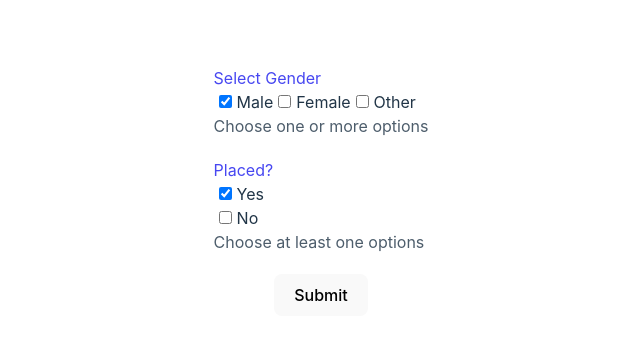
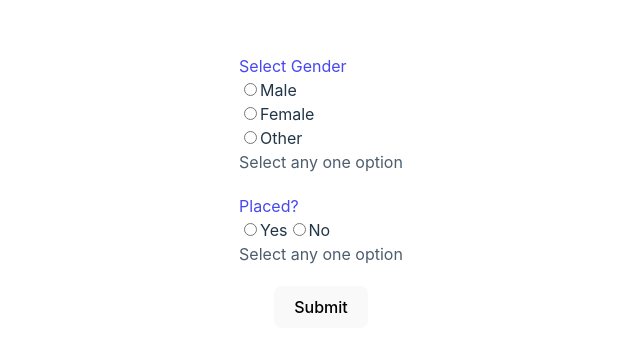
Before and after one commit to sac6inarya/react-form-lib, a React (Vite) app: page / in a window 1280 px wide. Shown: the part 219-570 px from the top of the page, without its empty margins (319-959 px from the left). Built offline with nearby package versions, Linux system fonts and the light colour scheme.

Commit message:
Radio and Checkbox done

```diff
--- a/src/App.tsx
+++ b/src/App.tsx
@@ -1,50 +1,49 @@
 import "./App.css";
-import CheckBox, { FieldProps } from "./components/Checkbox/index";
-import { Option } from "./components/Checkbox/index";
+import Radio, { RadioFieldProps } from "./components/Radio/index";
+import { Option } from "./components/Radio/index";
 import { Formik } from "formik";
 import * as Yup from "yup";
+// import { ReactForm } from "react-forms";
 
 const genderOptions: Option[] = [
   { value: "male", label: "Male" },
   { value: "female", label: "Female" },
   { value: "other", label: "Other" },
 ];
-const genderFieldProps: FieldProps = {
+const genderFieldProps: RadioFieldProps = {
   name: "gender",
   options: genderOptions,
   header: "Select Gender",
-  helperText: "Choose one or more options",
+  helperText: "Select any one option",
+  column: true,
 };
 
 const placedOptions: Option[] = [
   { value: "yes", label: "Yes" },
   { value: "no", label: "No" },
 ];
-const placedFieldProps: FieldProps = {
+const placedFieldProps: RadioFieldProps = {
   name: "placed",
   options: placedOptions,
   header: "Placed?",
-  helperText: "Choose at least one options",
-  column: true,
+  helperText: "Select any one option",
 };
 
 function App() {
   const validationSchema = Yup.object({
-    gender: Yup.array()
-      .min(1, "At least one option is required")
-      .of(Yup.string()),
-    placed: Yup.array()
-      .min(1, "At least one option is required")
-      .of(Yup.string()),
+    gender: Yup.string().required("Required"),
+    placed: Yup.string().required("Required"),
   });
+
+  const initialValues = {
+    gender: "",
+    placed: "",
+  };
 
   return (
     <div className="App">
       <Formik
-        initialValues={{
-          gender: ["male"],
-          placed: ["yes"],
-        }}
+        initialValues={initialValues}
         validationSchema={validationSchema}
         onSubmit={(values) => {
           console.log(values);
@@ -52,15 +51,9 @@ function App() {
       >
         {(formikProps) => {
           return (
-            <form onSubmit={formikProps.handleSubmit} className="checkbox-form">
-              <CheckBox
-                formikProps={formikProps}
-                fieldProps={genderFieldProps}
-              />
-              <CheckBox
-                formikProps={formikProps}
-                fieldProps={placedFieldProps}
-              />
+            <form onSubmit={formikProps.handleSubmit} className="radio-form">
+              <Radio formikProps={formikProps} fieldProps={genderFieldProps} />
+              <Radio formikProps={formikProps} fieldProps={placedFieldProps} />
               <button type="submit">Submit</button>
             </form>
           );
--- /dev/null
+++ b/src/Types/index.ts
@@ -0,0 +1,5 @@
+import { FormikProps } from "formik";
+
+export interface FieldProps {
+  formikProps: FormikProps<any>;
+}
--- a/src/components/Checkbox/index.tsx
+++ b/src/components/Checkbox/index.tsx
@@ -1,37 +1,34 @@
 import React from "react";
 import "./styles.css";
-import { FormikProps } from "formik";
 import { get } from "lodash";
 import clsx from "clsx";
+import { FieldProps } from "../../Types";
 
 export interface Option {
   value: string;
   label: string;
 }
 
-export interface FieldProps {
+export interface CheckboxFieldProps {
   options: Option[];
   name: string;
   header?: string;
   helperText?: string;
   column?: boolean;
 }
-interface CheckBoxProps {
-  formikProps: FormikProps<{ gender: string[]; placed: string[] }>;
-  fieldProps: FieldProps;
+interface CheckBoxProps extends FieldProps {
+  fieldProps: CheckboxFieldProps;
 }
 
 const CheckBox: React.FC<CheckBoxProps> = ({ formikProps, fieldProps }) => {
   const fieldValue: string[] =
     get(formikProps, `values.${fieldProps.name}`) || [];
-  console.log(fieldProps.name, fieldValue);
 
-  const fieldError = get(formikProps, `errors.${fieldProps.name}`);
-  console.log(formikProps);
-  console.log(fieldError);
+  const fieldError = get(formikProps, `errors.${fieldProps.name}`) as string;
   const { options = [], name, helperText, column = false } = fieldProps;
+
   return (
-    <div className="checkbox-field other-class">
+    <div className={clsx("checkbox-field ", name)}>
       <span className="checkbox-header">{fieldProps.header}</span>
       <div
         className={clsx("checkbox-container", column ? "column" : undefined)}
--- a/src/components/Radio/index.tsx
+++ b/src/components/Radio/index.tsx
@@ -0,0 +1,61 @@
+import { get } from "lodash";
+import React from "react";
+import "./styles.css";
+import clsx from "clsx";
+import { FieldProps } from "../../Types";
+
+export interface Option {
+  value: string;
+  label: string;
+}
+
+export interface RadioFieldProps {
+  options: Option[];
+  name: string;
+  header?: string;
+  helperText?: string;
+  column?: boolean;
+}
+interface RadioProps extends FieldProps {
+  fieldProps: RadioFieldProps;
+}
+
+const Radio: React.FC<RadioProps> = ({ formikProps, fieldProps }) => {
+  const { options = [], name, helperText, header, column } = fieldProps;
+  const fieldValue: string =
+    get(formikProps, `values.${fieldProps.name}`) || "";
+
+  const fieldError = get(formikProps, `errors.${fieldProps.name}`) as string;
+
+  return (
+    <div className={clsx("radio-field", name)}>
+      {<span className="radio-header">{header}</span>}
+      <div className={clsx("radio-container", column ? "column" : undefined)}>
+        {options.map((it) => (
+          <span key={it.value} className="radio-label">
+            <input
+              className="radio-input"
+              type="radio"
+              name={name}
+              value={it.value}
+              checked={fieldValue === it.value}
+              onChange={formikProps.handleChange}
+            />
+            {it.label}
+          </span>
+        ))}
+      </div>
+
+      {(fieldError || helperText) && (
+        <span>
+          {fieldError ? (
+            <span className="error">{fieldError}</span>
+          ) : (
+            <span className="helper-text">{helperText}</span>
+          )}
+        </span>
+      )}
+    </div>
+  );
+};
+export default Radio;
--- a/src/components/Radio/styles.css
+++ b/src/components/Radio/styles.css
@@ -0,0 +1,30 @@
+.radio-field{
+    margin: auto;
+    padding: auto;
+    text-align: left;
+    margin: 20px;
+}
+.radio-header{
+    color: rgb(71, 71, 241);
+}
+.radio-container{
+    display: flex;
+}
+.column{
+    flex-direction: column;
+}
+.radio-label{
+    display: block;
+    padding: auto;
+
+}
+.radio-input{
+   padding: auto;
+}
+.error{
+    color: red;
+    opacity: 0.8;
+}
+.helper-text{
+    opacity: 0.8;
+}
```
